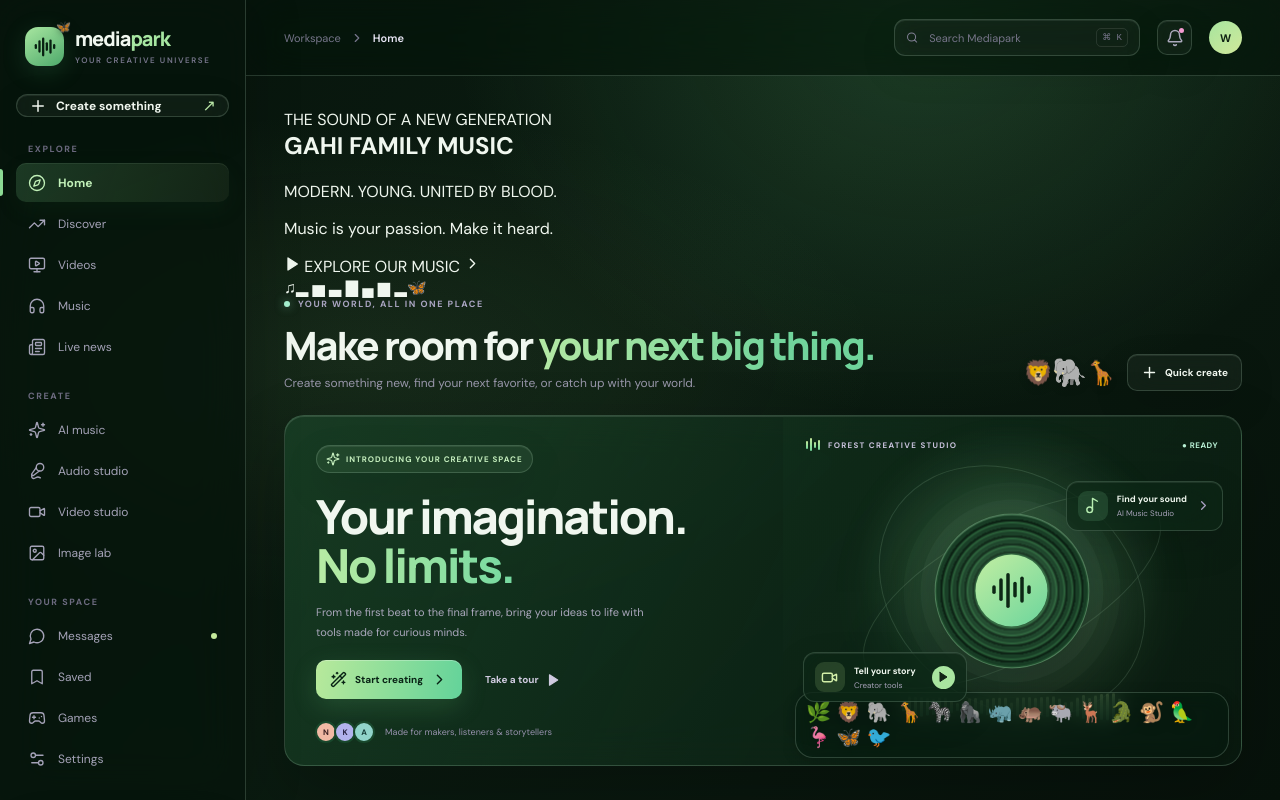
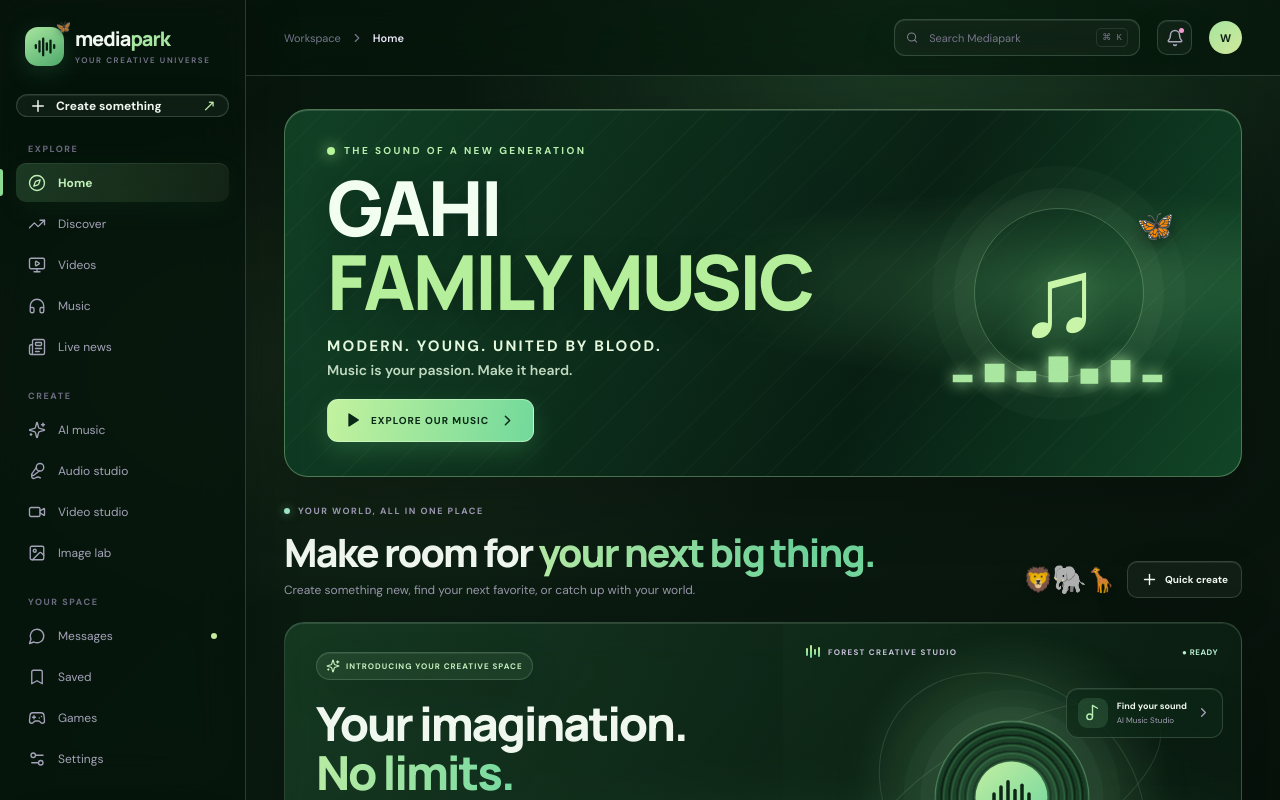
Before and after one commit to mugabowilson62/mediapark, a React (Vite) app: page / in a window 1280 px wide. Shown: the top 800 px of the page. Built offline with nearby package versions, Linux system fonts and the light colour scheme.

Commit message:
Style GAHI Family Music promotional hero

```diff
--- a/src/index.css
+++ b/src/index.css
@@ -404,3 +404,24 @@
   .feature-wildlife{font-size:14px}
   .footer-wildlife{font-size:15px}
 }
+
+
+/* GAHI Family Music promotional hero */
+.gahi-promo{position:relative;isolation:isolate;display:flex;align-items:center;justify-content:space-between;gap:24px;min-height:260px;margin:0 0 28px;padding:34px 42px;overflow:hidden;border:1px solid rgba(190,239,177,.34);border-radius:24px;background:radial-gradient(ellipse at 82% 48%,rgba(123,222,139,.24),transparent 36%),linear-gradient(112deg,rgba(18,66,39,.96),rgba(8,31,19,.91) 62%,rgba(19,77,44,.88));box-shadow:inset 0 1px 0 rgba(255,255,255,.14),0 24px 65px rgba(0,0,0,.24)}
+.gahi-promo:before{content:"";position:absolute;inset:0;z-index:-1;background:repeating-linear-gradient(135deg,transparent 0 28px,rgba(220,255,218,.025) 29px 30px)}
+.gahi-promo-copy{position:relative;z-index:2;max-width:720px}
+.gahi-kicker{display:flex;align-items:center;gap:9px;margin-bottom:13px;color:#b9efad;font-size:10px;font-weight:900;letter-spacing:2.4px}
+.gahi-sound-dot{width:8px;height:8px;border-radius:50%;background:#b7f49a;box-shadow:0 0 15px #b7f49a}
+.gahi-promo h1{margin:0;font:900 clamp(38px,6vw,76px)/.98 Manrope,sans-serif;letter-spacing:-3px;color:#f2fff0;text-shadow:0 5px 28px rgba(0,0,0,.25)}
+.gahi-promo h1 span{display:block;color:#b6ef9b}
+.gahi-tagline{margin:17px 0 5px;color:#e5f8dd;font-size:clamp(11px,1.4vw,15px);font-weight:900;letter-spacing:2.2px}
+.gahi-motto{margin:0 0 20px;color:#c0d9c0;font-size:14px;font-weight:600}
+.gahi-channel-button{display:inline-flex;align-items:center;gap:10px;padding:12px 17px;border:1px solid rgba(226,255,219,.45);border-radius:11px;background:linear-gradient(100deg,#c3f29e,#72d99b);color:#092817;text-decoration:none;font-size:10px;font-weight:900;letter-spacing:1px;box-shadow:0 9px 25px rgba(100,214,130,.2);transition:transform .2s,box-shadow .2s}
+.gahi-channel-button:hover{transform:translateY(-2px);box-shadow:0 13px 30px rgba(100,214,130,.3)}
+.gahi-promo-art{position:absolute;right:7%;top:50%;width:230px;height:190px;transform:translateY(-50%);display:grid;place-items:center;color:#d7ffbd;pointer-events:none}
+.gahi-orbit{position:absolute;width:170px;height:170px;border:1px solid rgba(207,255,190,.25);border-radius:50%;box-shadow:0 0 0 20px rgba(207,255,190,.035),0 0 0 42px rgba(207,255,190,.025)}
+.gahi-note{position:relative;z-index:1;font:900 112px/1 Georgia,serif;color:#c8f5a8;text-shadow:0 0 34px rgba(164,245,155,.45)}
+.gahi-eq{position:absolute;bottom:4px;left:50%;transform:translateX(-50%);white-space:nowrap;color:#a9e6a0;font-size:25px;letter-spacing:3px;text-shadow:0 0 15px #a9e6a0}
+.gahi-butterfly{position:absolute;right:0;top:8px;font-size:30px;filter:drop-shadow(0 4px 9px #0008)}
+@media(max-width:700px){.gahi-promo{min-height:255px;padding:27px 22px}.gahi-promo-art{right:-40px;top:55%;opacity:.27}.gahi-promo-copy{max-width:100%}.gahi-promo h1{font-size:clamp(36px,10vw,58px);letter-spacing:-2px}.gahi-tagline{max-width:280px;line-height:1.7;font-size:10px;letter-spacing:1.3px}.gahi-motto{font-size:12px}}
+@media(max-width:390px){.gahi-promo{padding:24px 17px}.gahi-promo h1{font-size:34px}.gahi-kicker{font-size:8px;letter-spacing:1.5px}}
```
